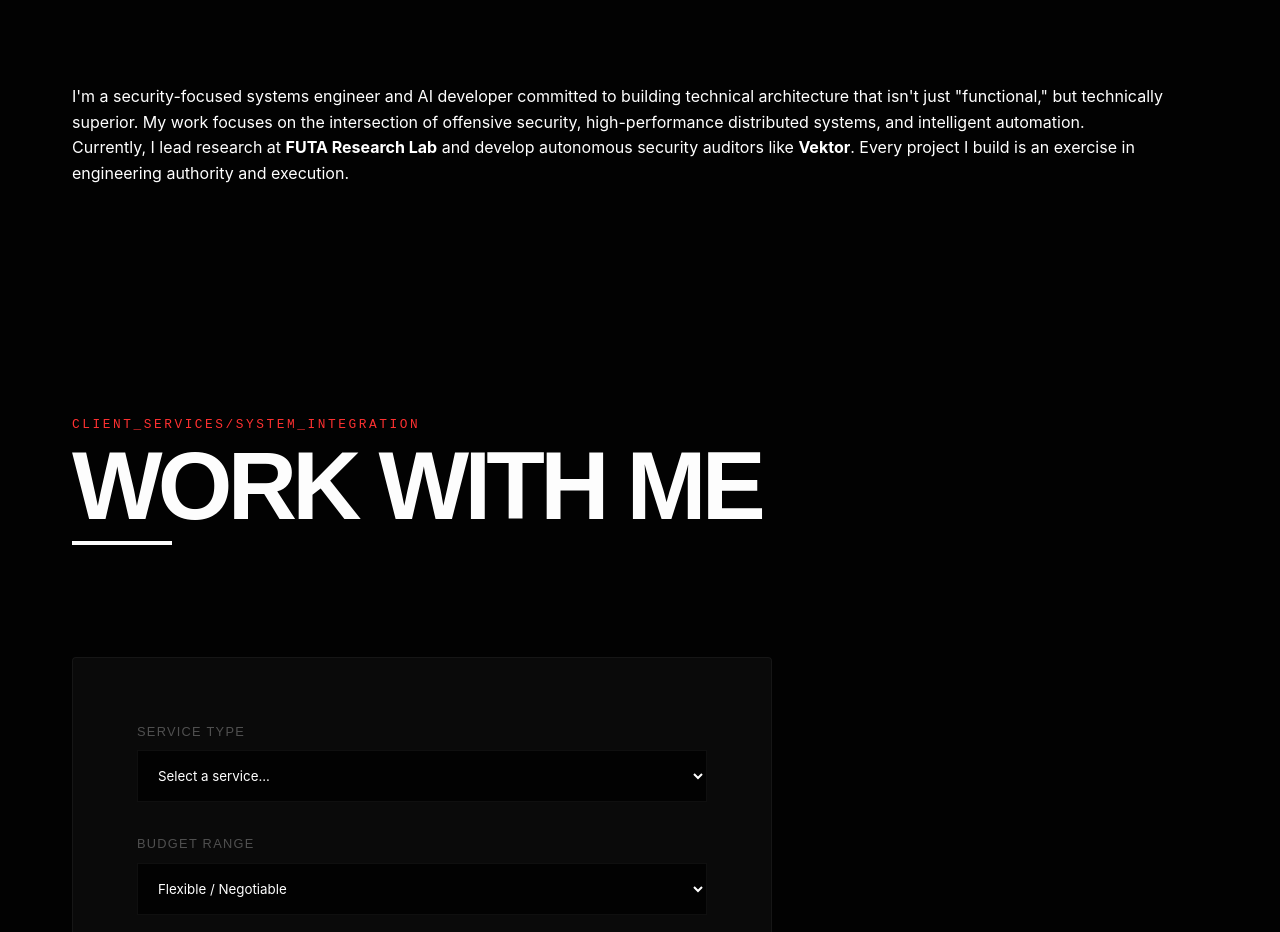
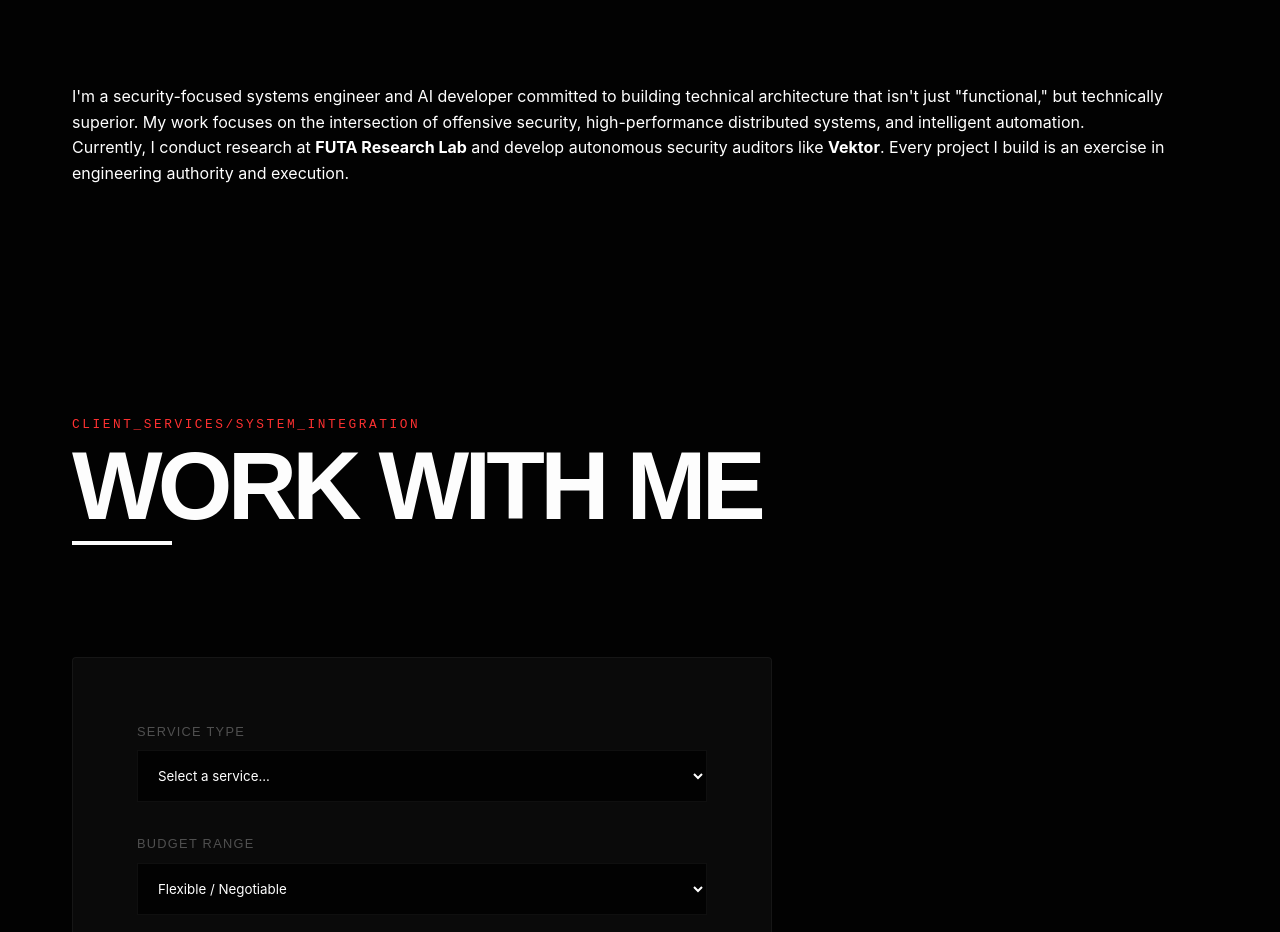
Before and after one commit to malcryptt/malcrypt-portfolio, a React (Vite) app: page / in a window 1280 px wide. Shown: the part 8140-9072 px from the top of the page. Built offline with nearby package versions, Linux system fonts and the light colour scheme.

Commit message:
fix: correct professional bio in about section

```diff
--- a/src/sections/About.jsx
+++ b/src/sections/About.jsx
@@ -9,7 +9,7 @@ const About = () => {
                     I'm a security-focused systems engineer and AI developer committed to building technical architecture that isn't just "functional," but technically superior. My work focuses on the intersection of offensive security, high-performance distributed systems, and intelligent automation.
                 </p>
                 <p>
-                    Currently, I lead research at <strong>FUTA Research Lab</strong> and develop autonomous security auditors like <strong>Vektor</strong>. Every project I build is an exercise in engineering authority and execution.
+                    Currently, I conduct research at <strong>FUTA Research Lab</strong> and develop autonomous security auditors like <strong>Vektor</strong>. Every project I build is an exercise in engineering authority and execution.
                 </p>
             </div>
         </Section>
```
